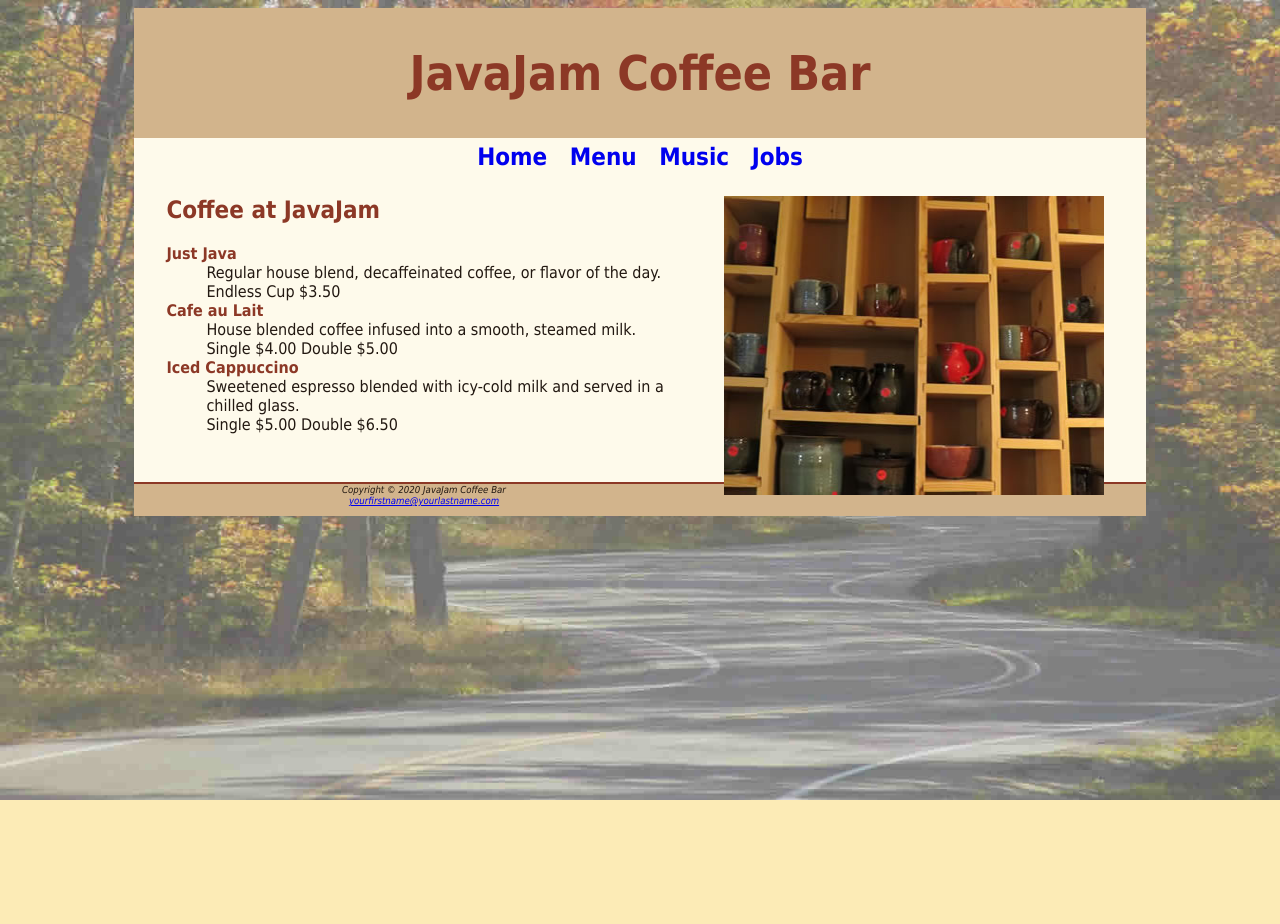
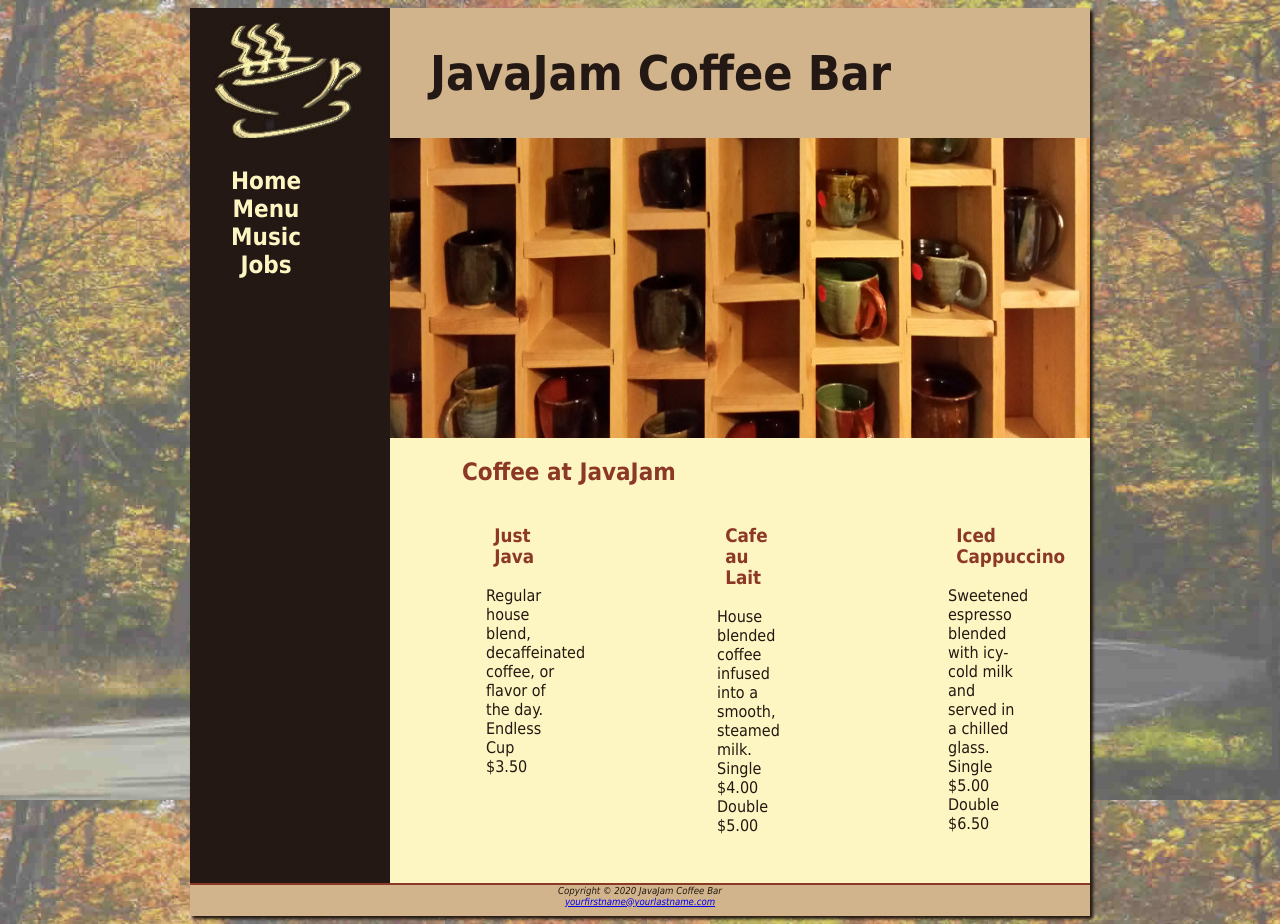
Before and after one commit to hmetts/Javajam, a plain HTML site: page menu.html in a window 1280 px wide. Before the commit the page ends 800 px from the top, so only its background shows below. Drawn offline with Linux system fonts and the light colour scheme.

Commit message:
Add files via upload

```diff
--- a/javajam.css
+++ b/javajam.css
@@ -1,3 +1,4 @@
+
 body { background-color: #FCEBB6;
        color: #221811;
        font-family: Tahoma, Arial, sans-serif;
@@ -5,6 +6,7 @@ body { background-color: #FCEBB6;
        background-repeat: no-repeat;
        background-size: cover;
        background-attachment: fixed;
+
 }
 #wrapper { background-color: #FEFAEB;
            margin-left: auto;
@@ -15,11 +17,20 @@ body { background-color: #FCEBB6;
            box-sizing: 3px 3px 3px #676767;
 }
 header { background-color: #D2B48C;
-         color: #8C3826;
-        text-align: center;
+         color: #231814;
        padding-top: 5px;
        padding-bottom: 5px;
+       background-image: url(coffeelogo.jpg);
+       background-repeat: no-repeat;
+       padding-left: 240px;
+
 }
+header a{text-decoration: none;}
+header a:visited{ color:#231814;}
+header a:link{color: #231814;}
+header a:hover{color: #FEF6C2;}
+
+
 h1 {font-size: 3em; }
 h2 { color: #8C3826; }
 nav { font-weight: bold;
@@ -27,10 +38,20 @@ nav { font-weight: bold;
        font-size: 1.5em;
        padding-top: 5px;
        padding-bottom: 5px;
+       float: left;
+       width: 200px;
+
+
 }
-nav a {
-       text-decoration: none;
+nav a {text-decoration: none;}
+nav a:link {color: #FEF6C2;}
+nav a:visited {color: #D2B48C;}
+nav a:hover {color: #CC9933;}
+nav ul{
+       padding-left: 0;
+       list-style-type: none;
 }
+
 footer { background-color: #D2B48C;
          font-size: .60em;
         font-style: italic;
@@ -43,17 +64,26 @@ h4 {
        font-size: 1.2em;
        padding-left: .5em;
        padding-bottom: .25em;
+       text-transform: uppercase;
+       border-bottom: 1px solid #221811 ;
+       float: left;
+       padding-bottom: 0;
 }
-h3, dt {color: #8C3826}
+h3, dt {color: #8C3826;}
 main {
-       padding-left: 2em;
-       padding-right: 2em;
+       padding-left: 0;
+       padding-right: 0;
        padding-bottom: 2em;
        display: block;
-}
+       margin-left: 200px;
+       padding-top: 0;
+       background-color: #FEF6C2;
+       overflow: auto;
+       }
 .details {
        padding-left: 20%;
        padding-right: 20%;
+       overflow: auto;
 }
 img {padding-left: 10px;
        padding-right: 10px;}
@@ -61,17 +91,50 @@ img {padding-left: 10px;
        height: 300px;
        background-image: url(hero.jpg);
        background-repeat: no-repeat;
-       background-size: cover;
+       background-size: 100%100%;
+
 }
 * {
        box-sizing: border-box;
 }
 
-#container{
-       background-color: white;
+#wrapper{
+       background-color: #231814;
        width: 70%;
        margin: auto;
        min-width: 900px;
        max-width: 1280px;
        box-shadow: 3px 3px 3px;
+       padding: 0;
+
 }
+#heromugs{
+       height: 300px;
+       background-image: url(heromugs.jpg);
+       background-repeat: no-repeat;
+       background-size: 100%100%;
+}
+#heroguitar{
+       height: 300px;
+       background-image: url(heroguitar.jpg);
+       background-repeat: no-repeat;
+       background-size: 100%100%;
+}
+h2,h3,h4,p,div,ul,dl{
+       padding-left: 3em;
+       padding-right: 2em;
+}
+.class{
+       float: left;
+       padding-right: 2em;
+       padding-bottom: 2em;
+}
+.onethird{
+       float: left;
+       width: 33%;
+}
+.floatleft{
+       float: left;
+       padding-right: 2em;
+       padding-bottom: 2em;
+}
--- a/menu.html
+++ b/menu.html
@@ -11,22 +11,28 @@
     <h1>JavaJam Coffee Bar</h1>
   </header>
   <nav>
-    <a href="index.html">Home</a> &nbsp;
-    <a href="menu.html">Menu</a> &nbsp;
-    <a href="music.html">Music</a> &nbsp;
-    <a href="jobs.html">Jobs</a>
+    <ul>
+   <li> <a href="index.html">Home</a> </li>
+   <li> <a href="menu.html">Menu</a> </li>
+    <li> <a href="music.html">Music</a> </li>
+   <li> <a href="jobs.html">Jobs</a> </li>
+    </ul>
   </nav>
   <main>
-    <img src="mugs.jpg" alt ="coffee mug" align="right" width="400" height="299">
+   <div id="heromugs"></div>
     <h2>Coffee at JavaJam</h2>
-    <dl>
-      <dt><strong>Just Java</strong></dt>
-      <dd>Regular house blend, decaffeinated coffee, or flavor of the day.<br>Endless Cup $3.50</dd>
-      <dt><strong>Cafe au Lait</strong></dt>
-      <dd>House blended coffee infused into a smooth, steamed milk.<br>Single $4.00 Double $5.00</dd>
-      <dt><strong>Iced Cappuccino</strong></dt>
-      <dd>Sweetened espresso blended with icy-cold milk and served in a chilled glass.<br>Single $5.00 Double $6.50</dd>
-    </dl>
+
+     <div class="onethird">
+    <h3>Just Java</h3>
+      <p>Regular house blend, decaffeinated coffee, or flavor of the day.<br>Endless Cup $3.50</p> </div>
+      <div class="onethird">
+      <h3>Cafe au Lait</h3>
+      <p>House blended coffee infused into a smooth, steamed milk.<br>Single $4.00 Double $5.00</p> </div>
+      <div class="onethird">
+      <h3>Iced Cappuccino</h3>
+      <p>Sweetened espresso blended with icy-cold milk and served in a chilled glass.<br>Single $5.00 Double $6.50</p> </div>
+
+
   </main>
   <footer>
 Copyright &copy; 2020 JavaJam Coffee Bar<br>
```
Also changed, not shown: index.html (+7 -6 lines), music.html (+9 -6 lines).
